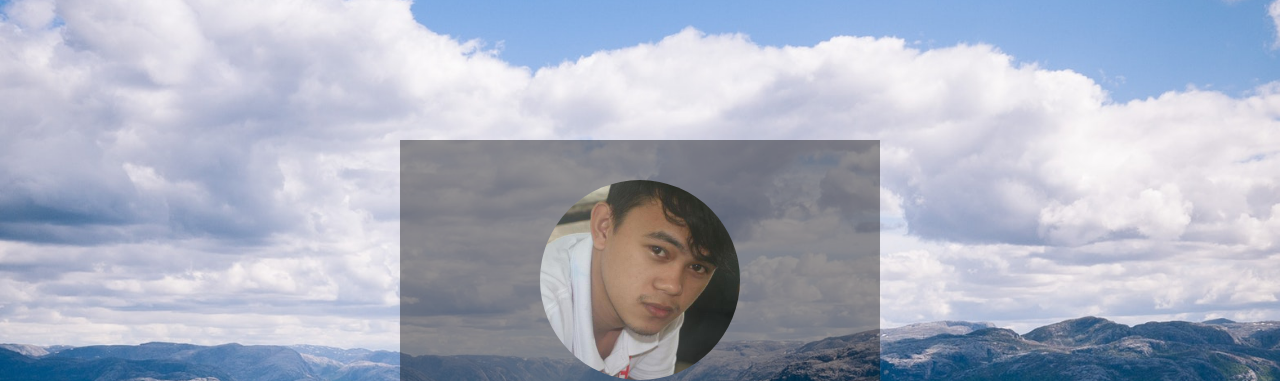
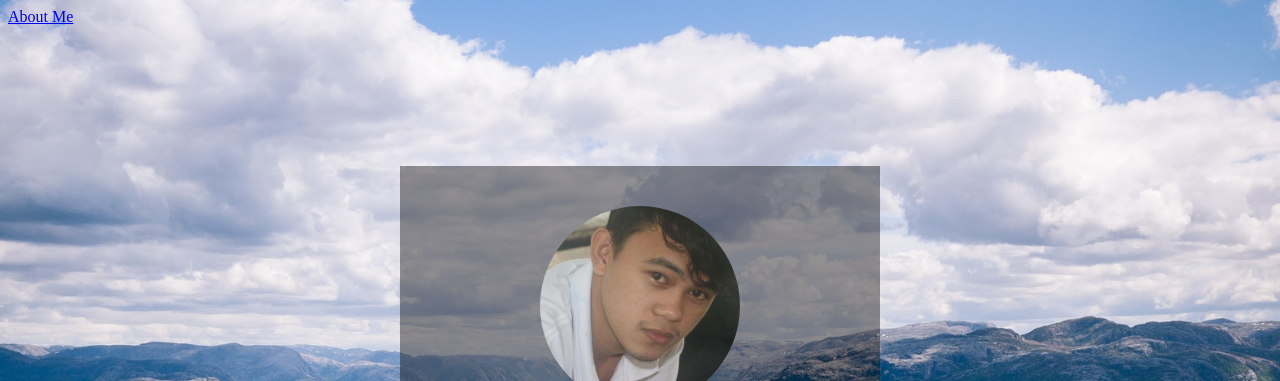
Before and after one commit to harrisPotter/Carreon_Harris_PersonalWebsite, a plain HTML site: page index.html in a window 1280 px wide. Shown: the top 381 px of the page. Drawn offline with Linux system fonts and the light colour scheme.

Commit message:
added about me folder

```diff
--- a/index.html
+++ b/index.html
@@ -1,6 +1,7 @@
 <html>
 
 <head>
+
 	<link rel="stylesheet" type="text/css" href="mycss/style.css">
 	<link href="https://maxcdn.bootstrapcdn.com/font-awesome/4.7.0/css/font-awesome.min.css"
 	rel="stylesheet" integrity="sha384-wvfXpqpZZVQGK6TAh5PVlGOfQNHSoD2xbE+QkPxCAFlNEevoEH3Sl0sibVcOQVnN"
@@ -8,6 +9,10 @@
 </head>
 
 <body>
+	<div class="about_me-button">
+		<a href="About Me.html">About Me</a>
+	</div>
+
 	<div class="prof-box">
 		<img src="images/prof.jpg" class="prof-pic">
 		<h1>Harris B. Carreon</h1>
--- a/mycss/style.css
+++ b/mycss/style.css
@@ -10,7 +10,7 @@ html {
 
 .prof-box {
 		width: 400px;
-		height: 450px;
+		height: 400px;
 		background: rgba(0,0,0,0.4);
 		color: white;
 		padding: 40px;
```
